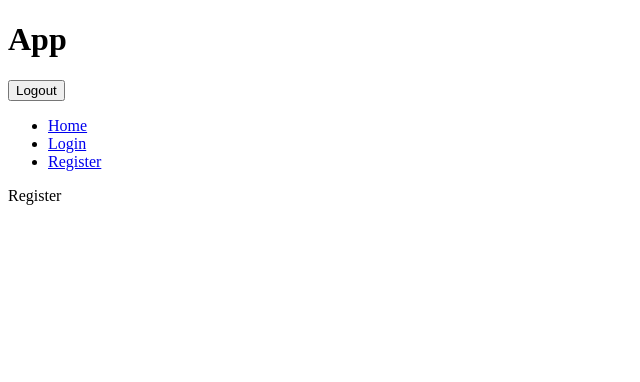
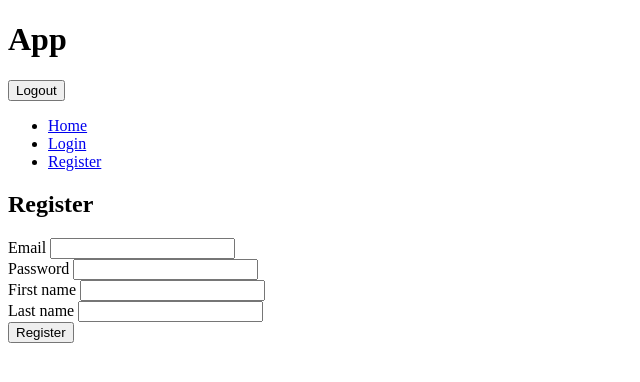
Before and after one commit to telpalbrox/moon-video-sync-front, an Angular app: page /register in a window 1280 px wide. Shown: the top 382 px of the page, without its empty margins (0-640 px from the left). Built offline with nearby package versions, Linux system fonts and the light colour scheme; no server answers.

Commit message:
Implement simple register page

```diff
--- a/src/interfaces.d.ts
+++ b/src/interfaces.d.ts
@@ -0,0 +1,6 @@
+interface User {
+    email?: string;
+    password?: string;
+    firstName?: string;
+    lastName?: string;
+}
--- a/src/pages/register/register.component.html
+++ b/src/pages/register/register.component.html
@@ -1 +1,8 @@
-Register
+<h2>Register</h2>
+<form (ngSubmit)="onSubmit()">
+    <label>Email <input [(ngModel)]="email" type="email" name="email"></label><br>
+    <label>Password <input [(ngModel)]="password" type="password" name="password"></label><br>
+    <label>First name <input [(ngModel)]="firstName" type="text" name="firstName"></label><br>
+    <label>Last name <input [(ngModel)]="lastName" type="text" name="lastName"></label><br>
+    <button type="submit">Register</button>
+</form>
--- a/src/pages/register/register.component.ts
+++ b/src/pages/register/register.component.ts
@@ -1,8 +1,20 @@
 import { Component } from '@angular/core';
+
+import { AuthService } from '../../services/auth.service';
 
 @Component({
   selector: 'app-register',
   templateUrl: './register.component.html'
 })
 export class RegisterComponent {
+  email: string;
+  password: string;
+  firstName: string;
+  lastName: string;
+  constructor(private authService: AuthService) { }
+
+  onSubmit() {
+    const { email, password, firstName, lastName } = this;
+    this.authService.register({ email, password, lastName, firstName });
+  }
 }
--- a/src/services/auth.service.ts
+++ b/src/services/auth.service.ts
@@ -6,6 +6,10 @@ import { environment } from '../environments/environment';
 export class AuthService {
     constructor(private http: Http) {
 
+    }
+
+    register(user: User) {
+        return this.http.post(`${environment.apiUrl}/register`, user, this.getOptions()).toPromise();
     }
 
     login(email: string, password: string) {
```
